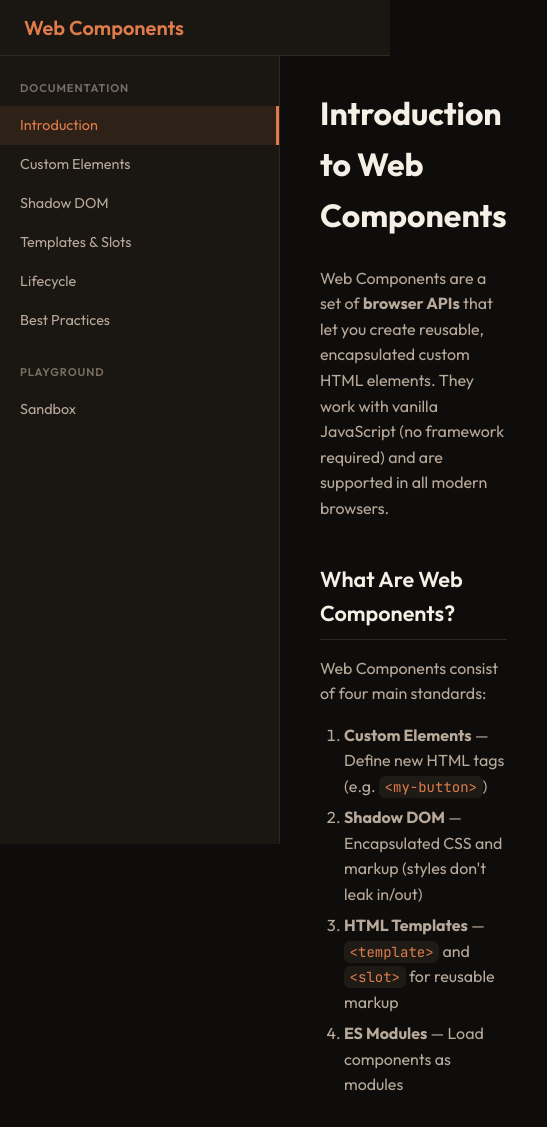
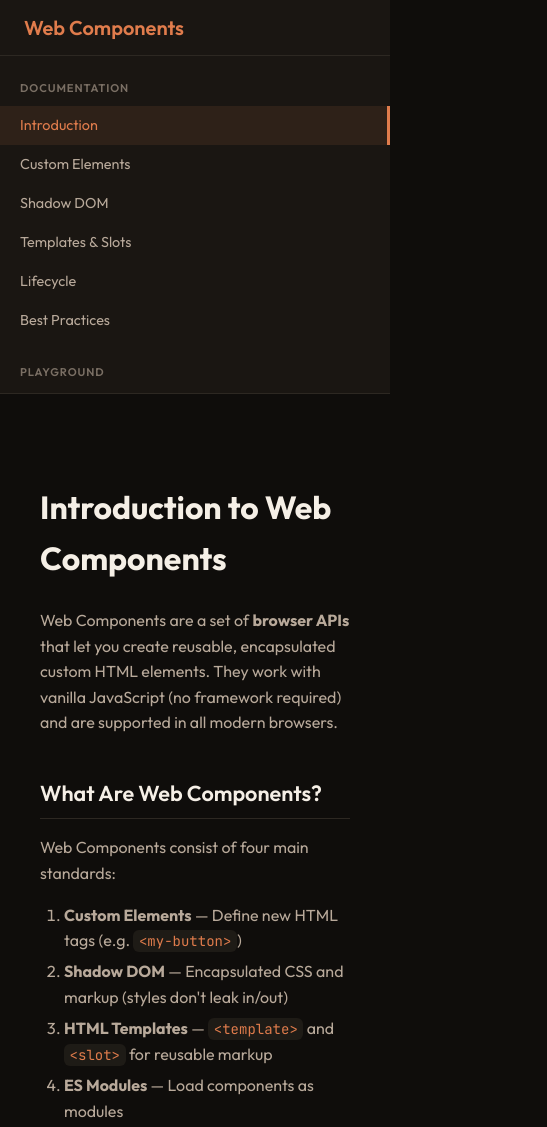
Before and after one commit to TraianAlex/web-comp-ts, a website built with Vite: page index.html in a window 390 px wide. Shown: the top 1127 px of the page, 547 px wide, since content can reach past the window. Built offline with nearby package versions, Linux system fonts and the light colour scheme.

Commit message:
make responsive

```diff
--- a/src/main.css
+++ b/src/main.css
@@ -144,6 +144,30 @@ body {
   max-width: none;
   padding: 1rem 1.5rem 2rem;
   min-width: 0;
+}
+
+/* App shell: wrap nav + main on small screens */
+@media (max-width: 768px) {
+  .app-shell {
+    flex-direction: column;
+    padding-top: var(--header-height);
+  }
+
+  .app-sidebar {
+    position: static;
+    width: 100%;
+    height: auto;
+    max-height: 40vh;
+    border-right: none;
+    border-bottom: 1px solid var(--border);
+    flex-shrink: 0;
+  }
+
+  .app-main {
+    margin-left: 0;
+    flex: 1;
+    min-width: 0;
+  }
 }
 
 /* Doc content */
```
